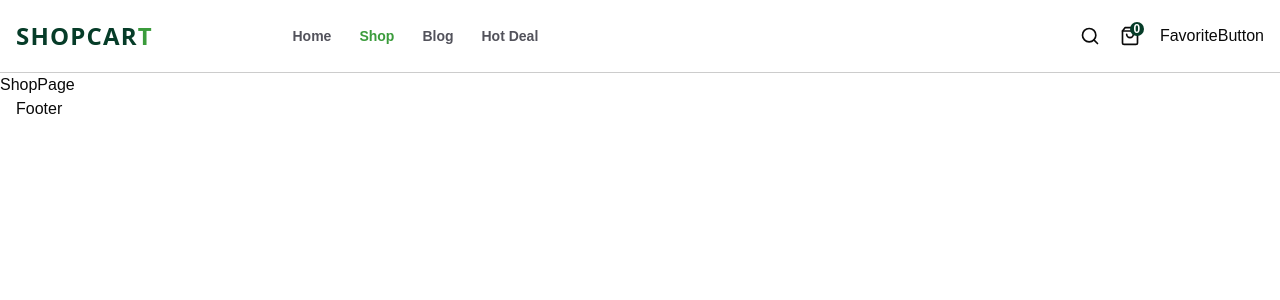
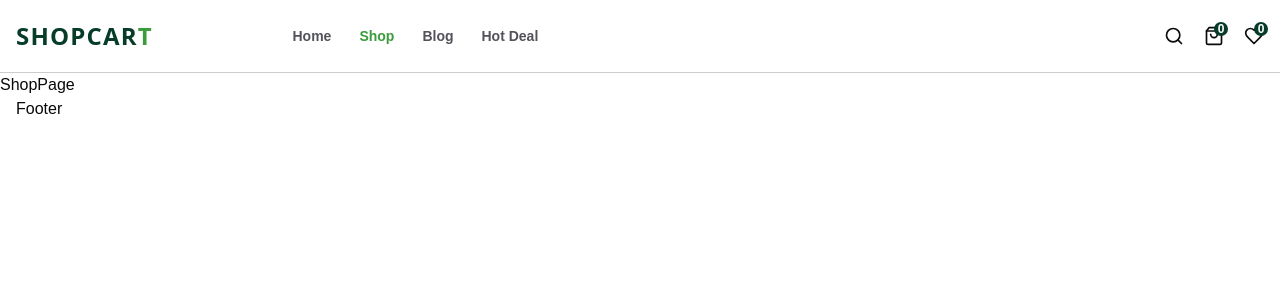
Before and after one commit to carolinardlc/shopcart, a Next.js app: page /shop in a window 1280 px wide. Shown: the top 300 px of the page. Built offline with nearby package versions, Linux system fonts and the light colour scheme.

Commit message:
Updated the FavoriteButton component

```diff
--- a/components/FavoriteButton.tsx
+++ b/components/FavoriteButton.tsx
@@ -1,8 +1,16 @@
+import { Heart } from "lucide-react";
+import Link from "next/link";
 import React from 'react'
 
 const FavoriteButton = () => {
   return (
-    <div>FavoriteButton</div>
+    <Link href={"/cart"} className='group relative'>
+        <Heart className="w-5 h-5
+        hover:text-shop_light_green hoverEffect"/>
+        <span className='absolute -top-1 -right-1
+        bg-shop_dark_green text-white h-3.5 w-3.5 rounded-full
+        text-xs font-semibold flex items-center justify-center'>0</span>
+    </Link>
   )
 }
 
```
